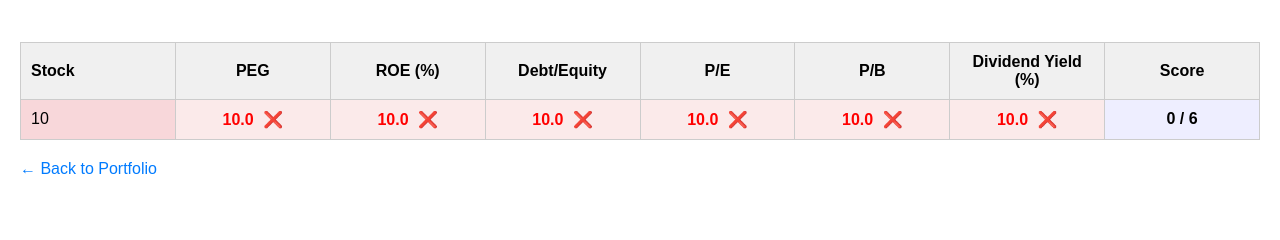
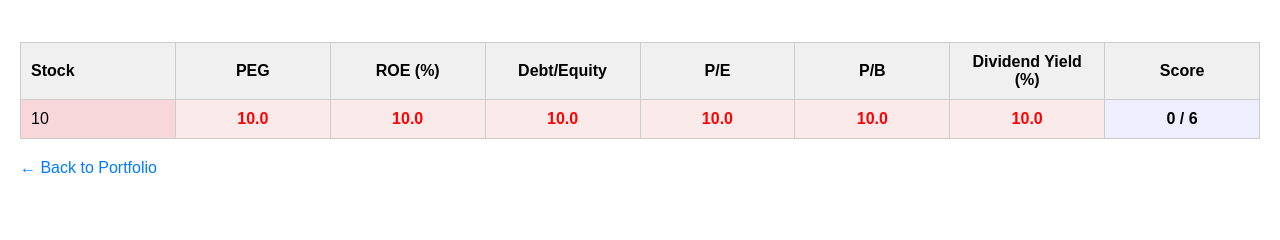
Before and after one commit to kasmariya/PortfolioTracker, a Flask app: template templates/fundamentals.html in a window 1280 px wide. Shown: the part 78-318 px from the top of the page. Run offline with Flask 3, Linux system fonts and the light colour scheme; the template is opened without the code that fills it: most values are stand-ins (such as "Sample title", 1, 10 or a date in 2020).

Commit message:
Update fundamentals.html

```diff
--- a/templates/fundamentals.html
+++ b/templates/fundamentals.html
@@ -74,10 +74,6 @@
         font-weight: bold;
       }
 
-      .icon {
-        margin-left: 5px;
-      }
-
       a {
         display: inline-block;
         margin-top: 20px;
@@ -152,34 +148,28 @@
         <tr class="{{ row_class }}">
           <td>{{ row.Stock }}</td>
           <td class="{{ 'positive' if peg_good else 'negative' }}">
-            {{ peg }} <span class="icon">{{ '✔️' if peg_good else '❌' }}</span>
+            {{ peg }}
           </td>
           <td class="{{ 'positive' if roe_good else 'negative' }}">
             {{ roe if row.ROE is not none else 'N/A' }}
-            <span class="icon">{{ '✔️' if roe_good else '❌' }}</span>
           </td>
           <td class="{{ 'positive' if de_good else 'negative' }}">
             {{ de if row['Debt/Equity'] is not none else 'N/A' }}
-            <span class="icon">{{ '✔️' if de_good else '❌' }}</span>
           </td>
           <td class="{{ 'positive' if pe_good else 'negative' }}">
             {{ pe if row['P/E'] is not none else 'N/A' }}
-            <span class="icon">{{ '✔️' if pe_good else '❌' }}</span>
           </td>
           <td class="{{ 'positive' if pb_good else 'negative' }}">
             {{ pb if row['P/B'] is not none else 'N/A' }}
-            <span class="icon">{{ '✔️' if pb_good else '❌' }}</span>
           </td>
           <td class="{{ 'positive' if dy_good else 'negative' }}">
             {{ dy if row['Dividend Yield'] is not none else 'N/A' }}
-            <span class="icon">{{ '✔️' if dy_good else '❌' }}</span>
           </td>
           <td class="score-cell">{{ score }} / 6</td>
         </tr>
         {% endfor %}
       </tbody>
     </table>
-
     <a href="{{ url_for('portfolio_view') }}">← Back to Portfolio</a>
   </body>
 </html>
```
